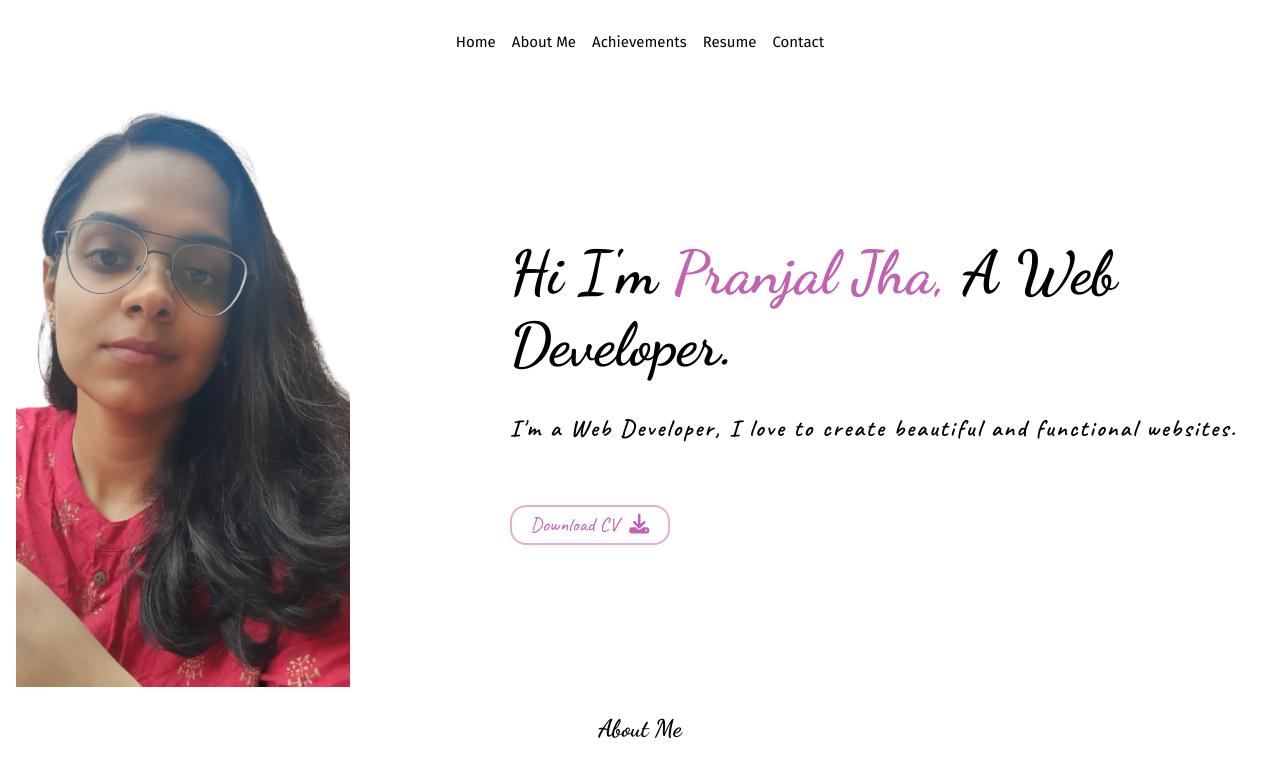
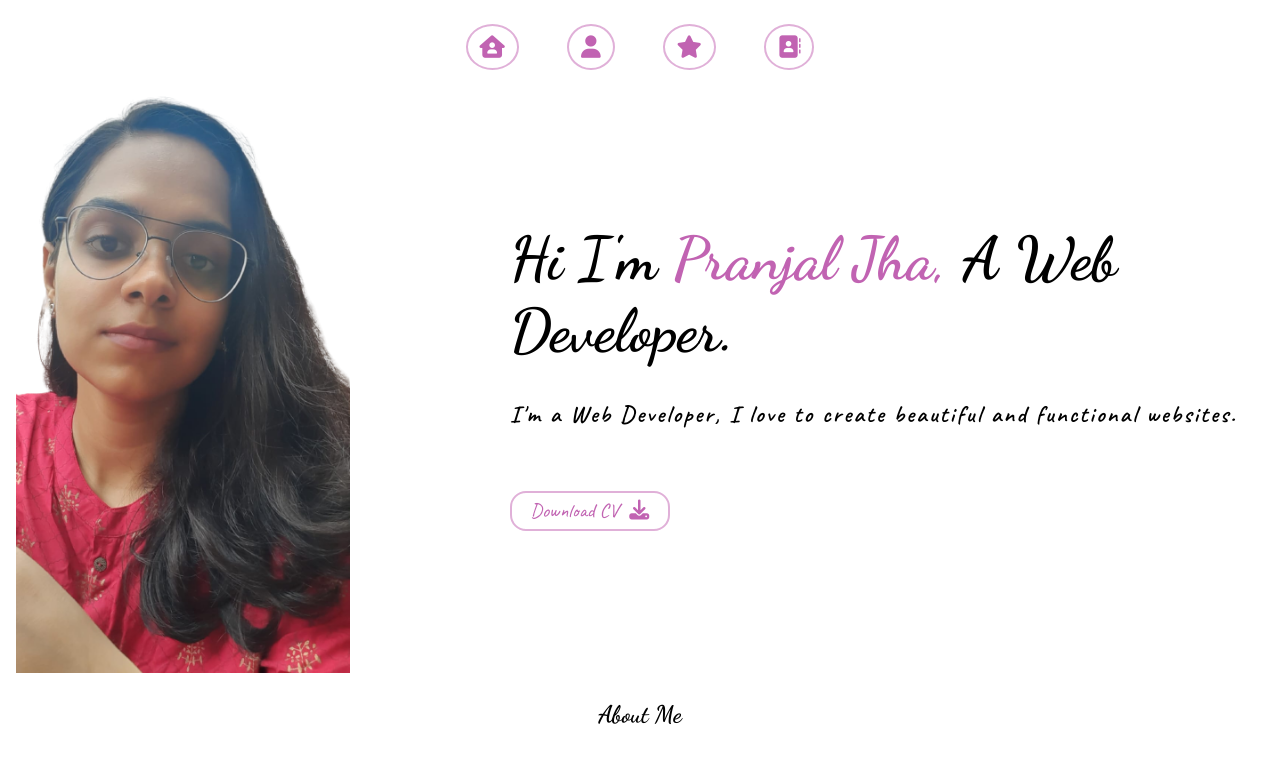
Before and after one commit to pranjal-jha-28/portfolio, a website: page index.html in a window 1280 px wide. Drawn offline with Linux system fonts and the light colour scheme; a web font is replaced by a local one.

Commit message:
added icons in navbar

```diff
--- a/index.html
+++ b/index.html
@@ -23,11 +23,10 @@
     <div class="navbar">
         <nav>
             <ul>
-                <li><a href="/">Home</a></li>
-                <li><a href="/introduction.html">About Me</a></li>
-                <li><a href="/achievements.html">Achievements</a></li>
-                <li><a href="/resume.html">Resume</a></li>
-                <li><a href="/contact.html">Contact</a></li>
+                <li title="Home"><a href="/"><i class="fa-solid fa-house-user fa-xl"></i></a></li>
+                <li title="About Me"><a href="/introduction.html"><i class="fa-solid fa-user fa-xl"></i></a></li>
+                <li title="Achievements"><a href="/achievements.html"><i class="fa-solid fa-star fa-xl"></i></a></li>
+                <li title="Contact"><a href="/contact.html"><i class="fa-solid fa-address-book fa-xl"></i></a></li>
             </ul>
         </nav>
     </div>
--- a/style.css
+++ b/style.css
@@ -16,6 +16,7 @@ body{
     height: 15%;
     font-family: 'Fira Sans', sans-serif;
     color: black;
+    margin-top: 1.5rem;
 }
 
 .navbar nav ul{
@@ -27,13 +28,24 @@ body{
 .navbar nav li{
     list-style: none;
     font-size: 15px;
-    padding: 33px 0.5rem;
+    padding: 0.75rem;
+    margin: 0 1.5rem;
+    border-radius: 50%;
+    border: 2px solid rgba(193, 99, 178, 0.5);
+    color: #c163b2;
+    transition: all 0.4s;
+}
+
+.navbar nav li:hover{
+    background-color: #c163b2;
+    color: whitesmoke;
 }
 
 .navbar nav li a{
     text-decoration: none;
-    color: black;
+    color: inherit;
 }
+
 
 .header-content{
     display: flex;
```
